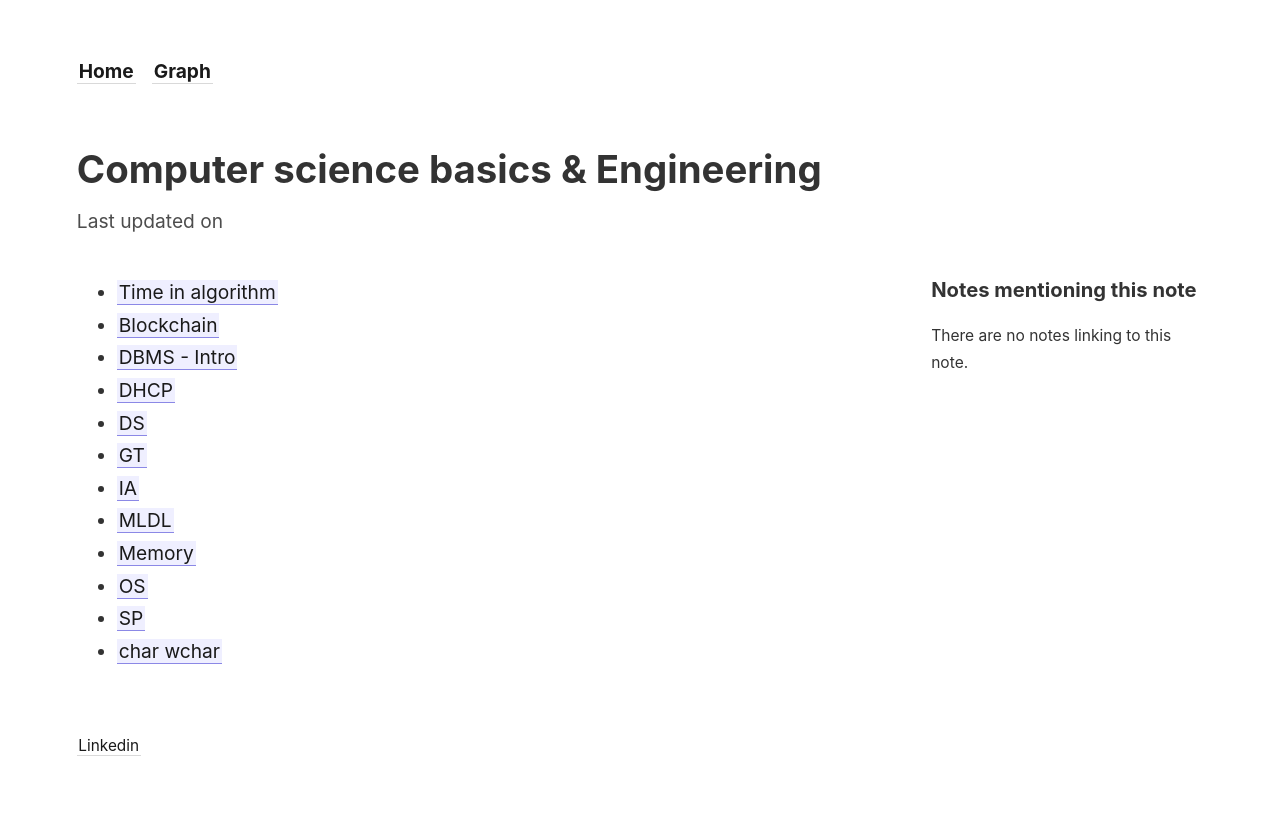
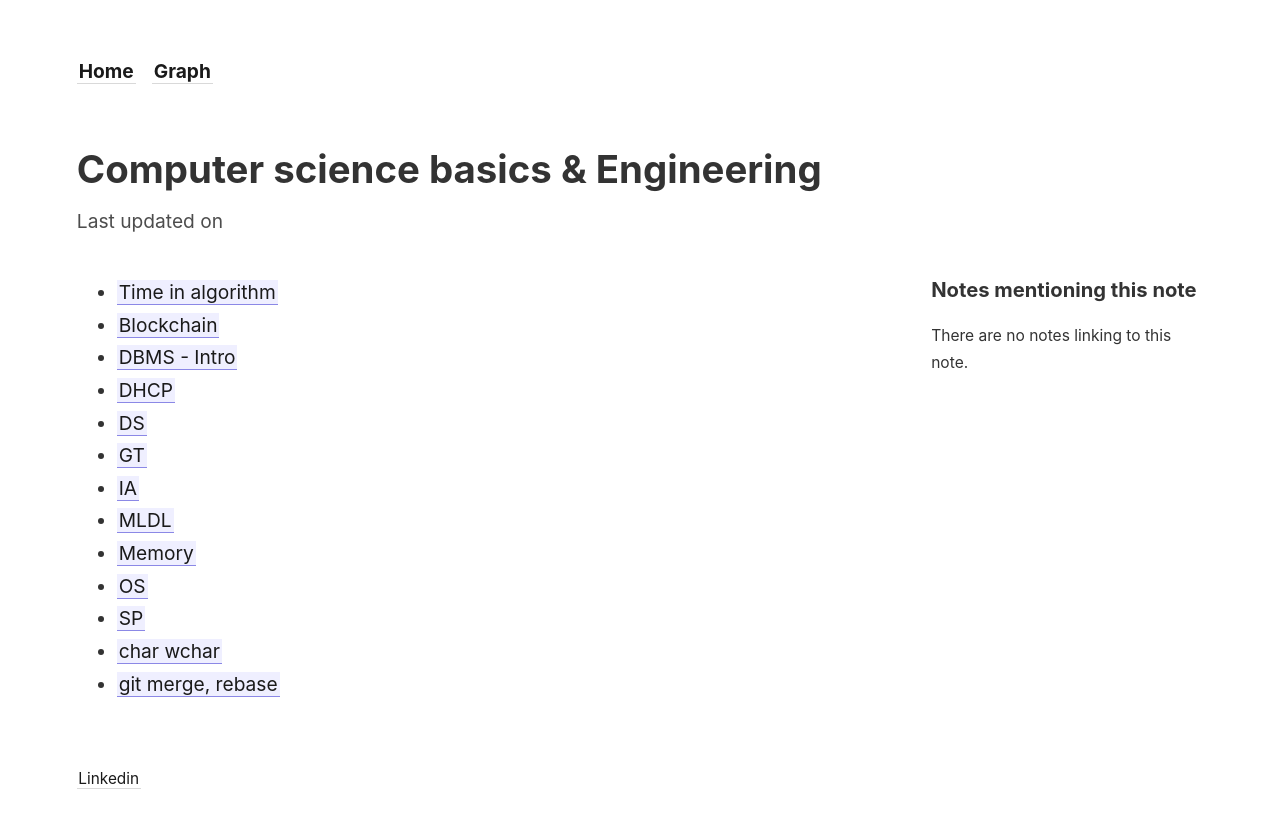
Before and after one commit to hyoinandout/hyoinandout.github.io, a Jekyll site: the page built from _notes/0_computer-science-basics & engineering/index_computer-science-basics & engineering.md, in a window 1280 px wide. Shown: the top 828 px of the page. Built offline with Jekyll 4.4.1, drawn with Linux system fonts in a browser that asks for light colours.

Commit message:
vault backup: 2023-01-10 08:48:47

```diff
--- a/_notes/0_computer-science-basics & engineering/index_computer-science-basics & engineering.md
+++ b/_notes/0_computer-science-basics & engineering/index_computer-science-basics & engineering.md
@@ -13,3 +13,4 @@ title: Computer science basics & Engineering
 - [[OS]]
 - [[SP]]
 - [[char wchar]]
+- [[git merge, rebase]]
```
Also changed, not shown: _notes/1_domain-knowledge/index_domain-knowledge.md (+0 -1 lines), _notes/2_programming/20_python/201_basic/2010_basic.md (deleted), _notes/2_programming/20_python/202_advanced/2020_advanced.md (deleted), _notes/2_programming/20_python/203_framework/2030_framework.md (deleted), _notes/2_programming/20_python/204_test/2040_test.md (deleted).
